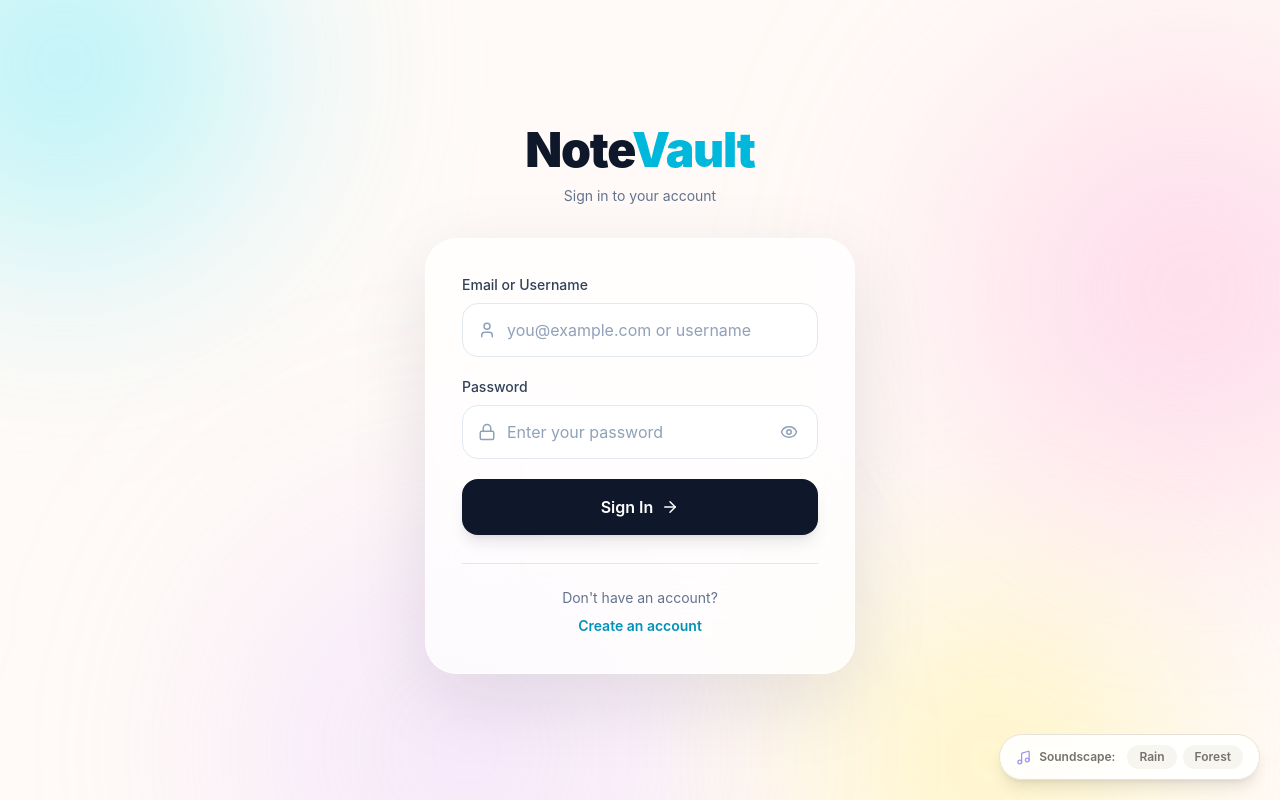
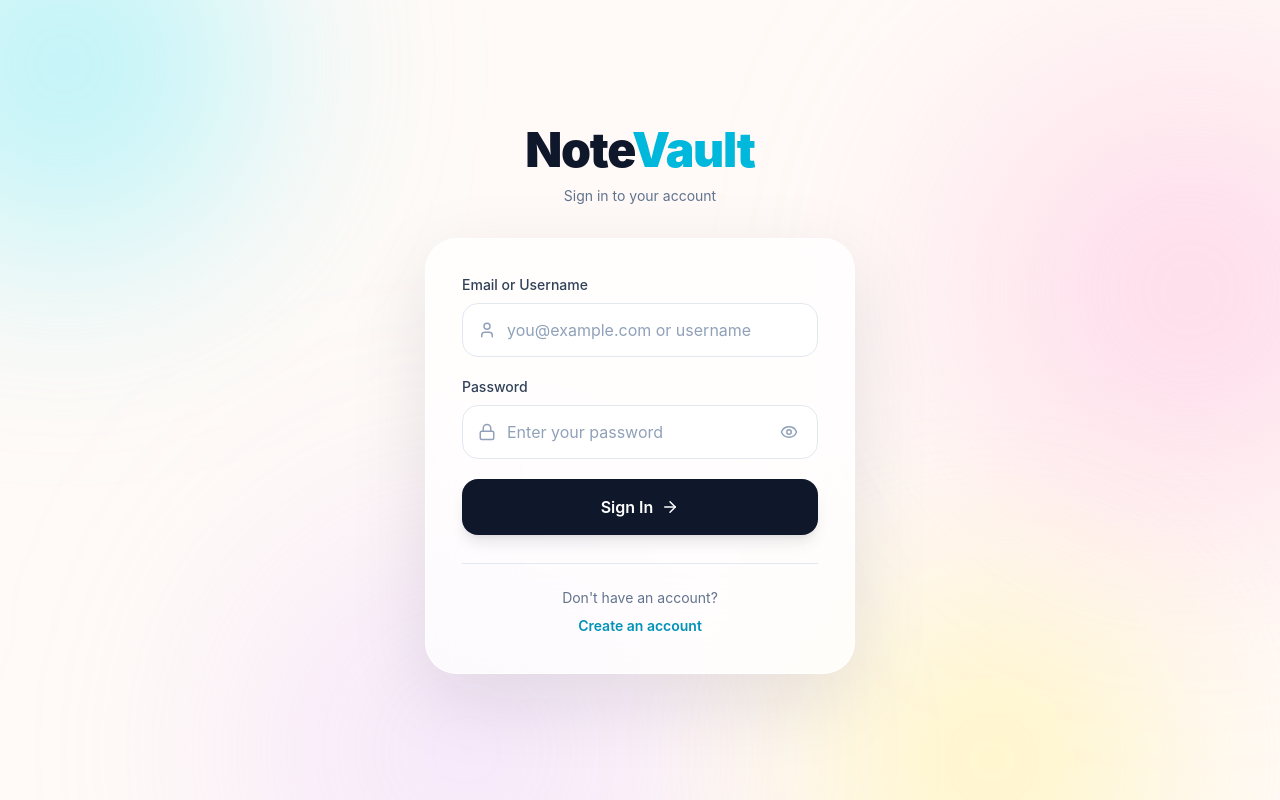
Before and after one commit to DeepAgre/notevault, a React (Vite) app in the folder frontend/: page / in a window 1280 px wide. Built offline with nearby package versions, Linux system fonts and the light colour scheme.

Commit message:
Upgrade NoteVault to structured CBT mental health journaling app and remove emojis 34.0

```diff
--- a/frontend/src/App.jsx
+++ b/frontend/src/App.jsx
@@ -1,4 +1,4 @@
-import { Routes, Route } from "react-router-dom";
+import { Routes, Route, useLocation } from "react-router-dom";
 import Settings from "./pages/Settings";
 import Login from "./pages/Login";
 import Register from "./pages/Register";
@@ -12,11 +12,24 @@ import WellnessArcade from "./pages/WellnessArcade";
 import About from "./pages/About";
 import GlobalAudioPlayer from "./components/GlobalAudioPlayer";
 
+// Helper component to conditionally display the global player only on authenticated pages
+function ConditionalAudioPlayer() {
+  const location = useLocation();
+  const publicPaths = ["/", "/register"];
+
+  // If the user is on the login or register page, do not render the audio player
+  if (publicPaths.includes(location.pathname)) {
+    return null;
+  }
+
+  return <GlobalAudioPlayer />;
+}
+
 function App() {
   return (
     <>
-      {/* Persistent Global Music Player */}
-      <GlobalAudioPlayer />
+      {/* Conditionally rendered Persistent Global Music Player */}
+      <ConditionalAudioPlayer />
 
       <Routes>
 
```
